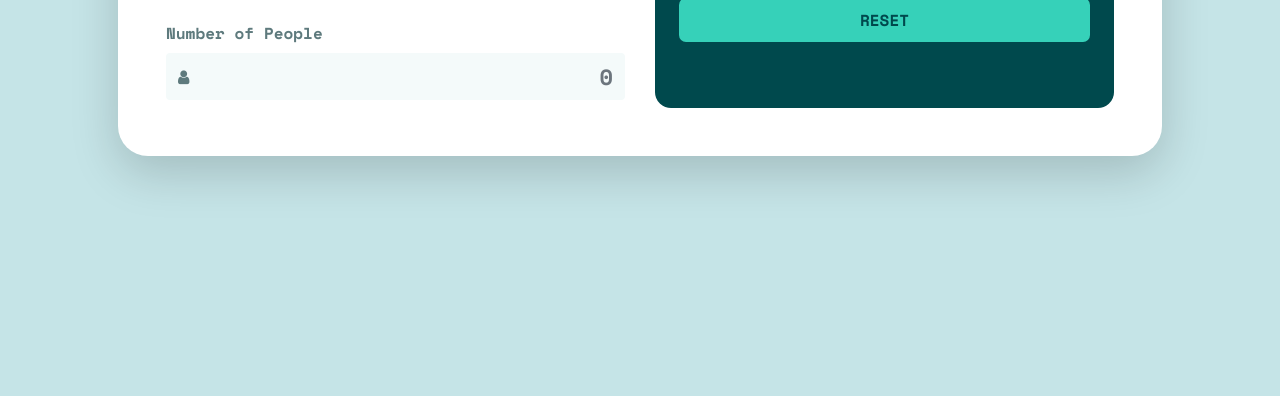
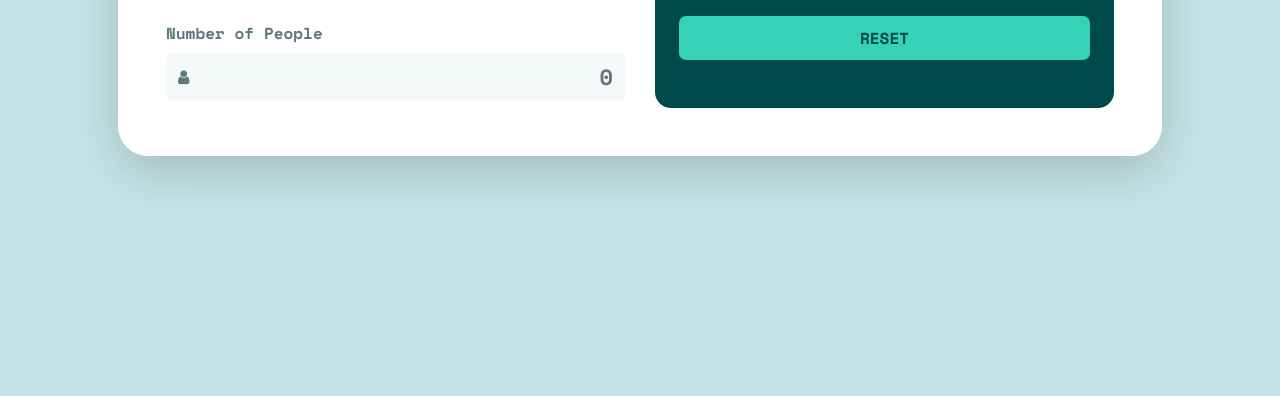
Before and after one commit to dhyanivj/TipCalculatorJs, a plain HTML site: page index.html in a window 1280 px wide. Shown: the part 404-800 px from the top of the page. Drawn offline with nearby package versions, Linux system fonts and the light colour scheme.

Commit message:
reset btn margin fix

```diff
--- a/index.html
+++ b/index.html
@@ -154,7 +154,7 @@
               </div>
 
               <!-- <button class="calculate">CALCULATE</button> -->
-              <button class="reset">RESET</button>
+              <button class="reset mt-5">RESET</button>
             </div>
           </div>
         </div>
```
